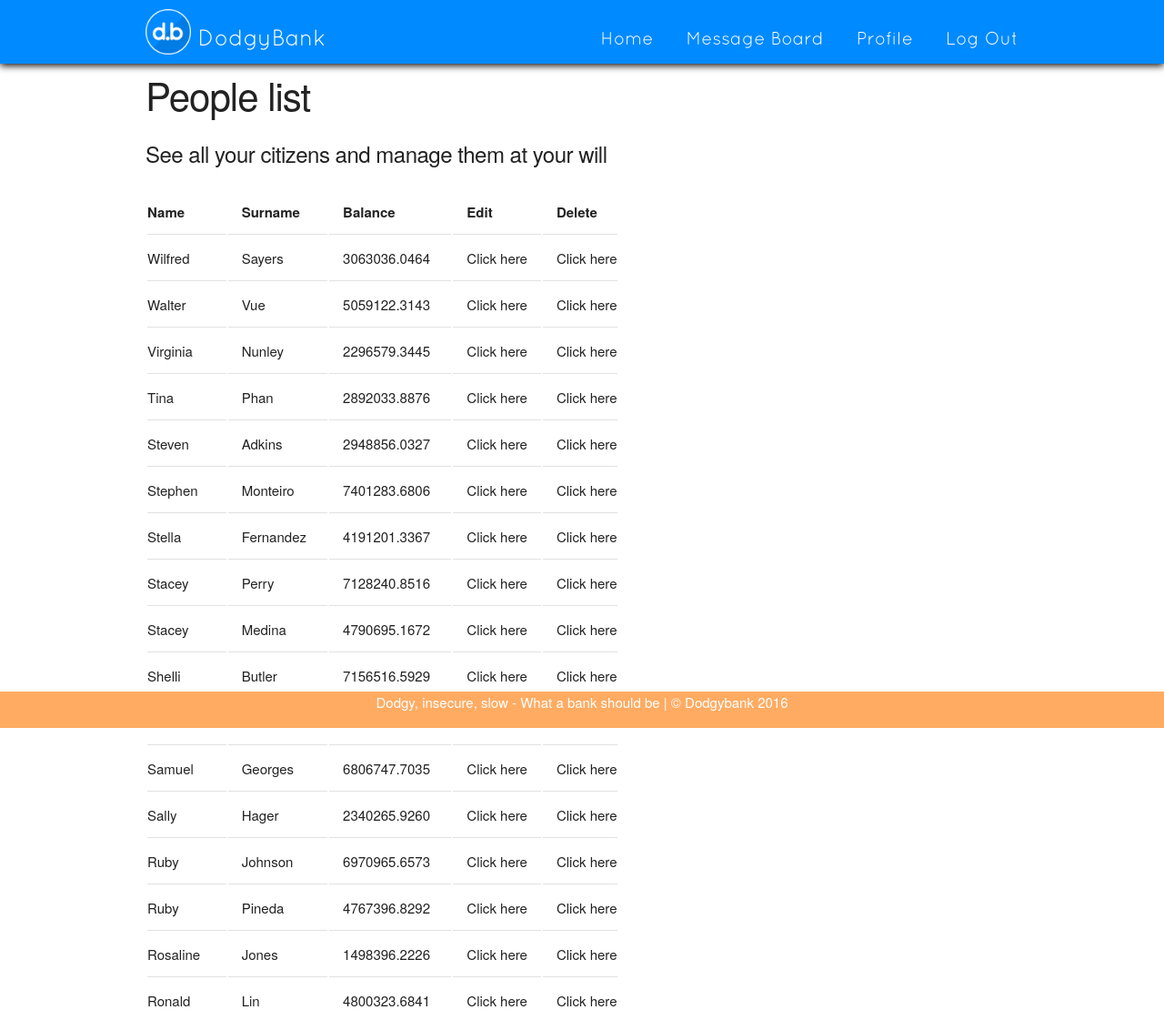
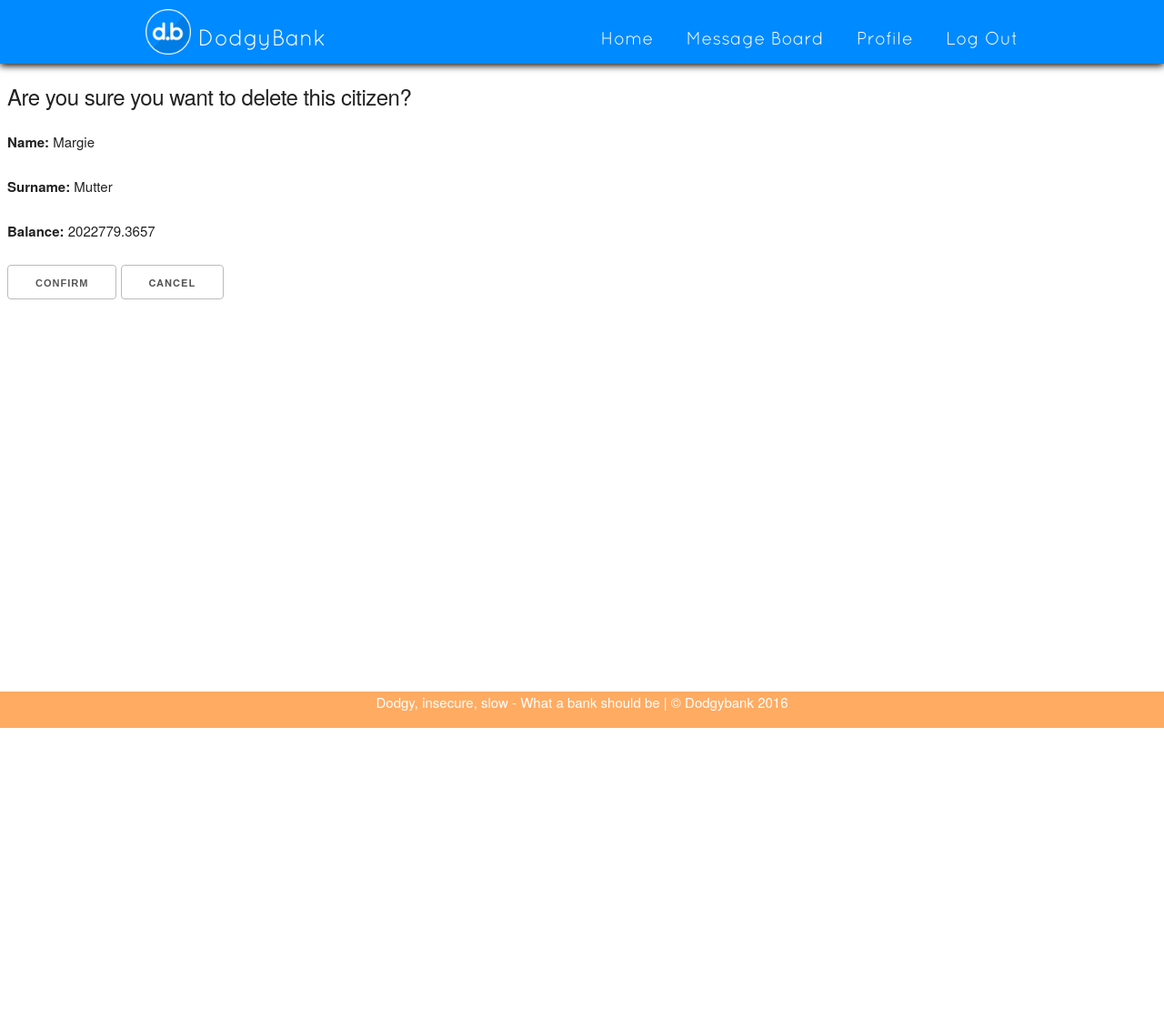
Before and after one commit to straygar/CDX2016-FINAL, a Django app: page /citizens/1/delete/ in a window 1280 px wide. Shown: the top 1110 px of the page at 91% size. After the commit the page ends 800 px from the top, so only its background shows below. Run offline with Django 3.2, Linux system fonts and the light colour scheme; a user stored in the database is signed in; data comes from the database, SQL or seed files in the repository; both versions use the stored data as it was after the commit.

Commit message:
Delete citizens, included CSRF token, increased security

```diff
--- a/CDX2016/CDX2016/urls.py
+++ b/CDX2016/CDX2016/urls.py
@@ -26,6 +26,7 @@ urlpatterns = [
     url(r'^logout/', user_logout),
     url(r'^messages/add-message/', addMessage),
     url(r'^messages/', messageView),
+    url(r'^citizens/(?P<citid>[0-9]+)/delete/', deleteCitizens),
     url(r'^citizens/', seeCitizens),
 ]
 
--- a/CDX2016/Citadel/views.py
+++ b/CDX2016/Citadel/views.py
@@ -117,6 +117,15 @@ def addMessage(request):
             {'add_msg' : messageForm, 'is_logged_in':request.user.is_authenticated()},)
 
 @login_required
+def deleteCitizens(request,citid):
+    if request.method == "POST":
+        BankingDetails.objects.get(id=citid).delete()
+        return HttpResponseRedirect("/citizens/")
+    else:
+        citizen = BankingDetails.objects.get(id=citid)
+        return render(request, "Citadel/citizenDeleteConfirm.html", {"citizen":citizen})
+
+@login_required
 def seeCitizens(request):
     citizens = BankingDetails.objects.order_by("-name")
     for citizen in citizens:
--- /dev/null
+++ b/CDX2016/templates/Citadel/citizenDeleteConfirm.html
@@ -0,0 +1,20 @@
+{% extends "base.html" %}
+
+{% load staticfiles %}
+
+{% block bodyblock %}
+    {% if citizen %}
+        <h1>Confirm citizen deletion</h1>
+        <h5>Are you sure you want to delete this citizen?</h5>
+        <p><strong>Name:</strong> {{ citizen.name }}</p>
+        <p><strong>Surname:</strong> {{citizen.surname }}</p>
+        <p><strong>Balance:</strong> {{ citizen.Balance }}</p>
+        <form action="." method="post" enctype="multipart/form-data">
+            {% csrf_token %}
+            <input type="submit" name="submit" value="Confirm" />
+            <a href="/" class="button">Cancel</a>
+        </form>
+    {% else %}
+        <p>Something has gone wrong. Please, <a href="/">press here to go to the homepage.</a></p>
+    {% endif %}
+{% endblock %}
--- a/CDX2016/templates/citadel/people.html
+++ b/CDX2016/templates/citadel/people.html
@@ -22,8 +22,8 @@
                         <td>{{ citizen.name }}</td>
                         <td>{{ citizen.surname }}</td>
                         <td>{{ citizen.Balance }}</td>
-                        <td>Click here</td>
-                        <td>Click here</td>
+                        <td>Edit</td>
+                        <td><a href="/citizens/{{ citizen.id }}/delete/">Delete</a></td>
                     </tr>
                     {% endfor %}
                 </table>
--- a/CDX2016/templates/citadel/registerFirst.html
+++ b/CDX2016/templates/citadel/registerFirst.html
@@ -13,9 +13,9 @@
             </p>
             <h4>To sum up... Please <strong>don't hack us too bad</strong></h4>
             <h5>Have fun</h5>
-            <a href="/register/continue/">Agree to the terms of licence</a>
+            <a href="/register/continue/" class="button">Agree to the terms of licence</a>
             <br/>
-            <a href="javascript:alert('I am surprised you even read the terms!');">I reject the terms of licence</a>
+            <a href="javascript:alert('I am surprised you even read the terms!');" class="button">I reject the terms of licence</a>
 
 
 {% endblock %}
```
Also changed, not shown: CDX2016/populate_rango.py (+4 -16 lines), CDX2016/db.sqlite3.
